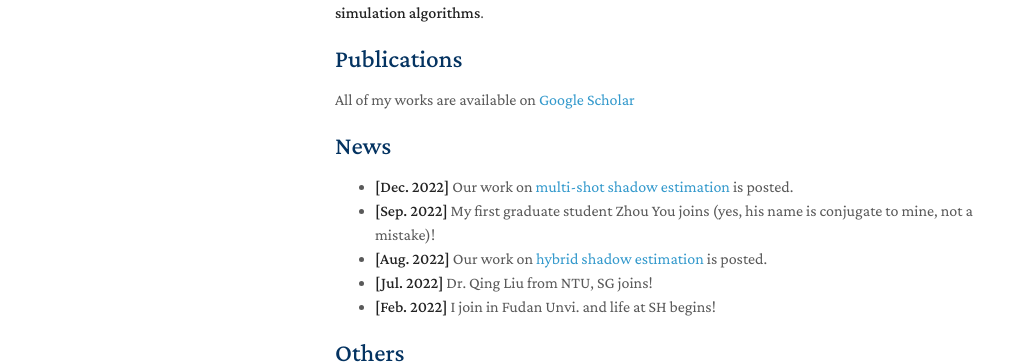
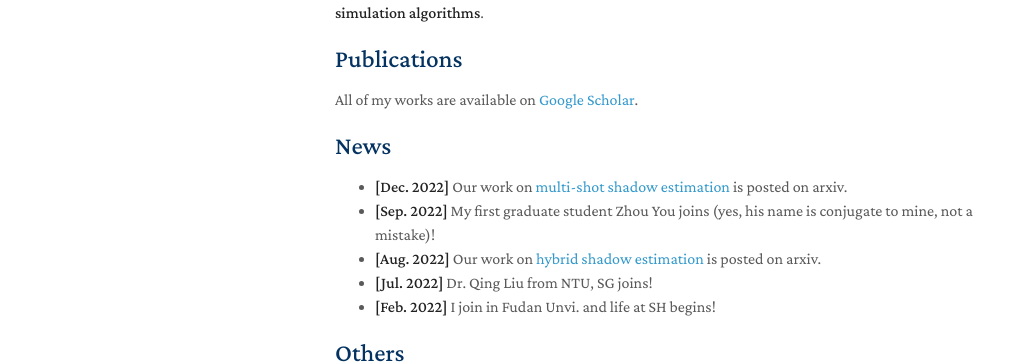
Before and after one commit to youzhoutravel/homepage1, a Jekyll site: the page built from index.md, in a window 1280 px wide and 953 px high. Shown: the part 410-774 px from the top of the window, without its empty margins (135-1144 px from the left). Built offline with Jekyll 4.4.1, drawn with Linux system fonts in a browser that asks for light colours; nearby versions of some CDN libraries; a style sheet for code colours, icons or effects is not loaded; our own code applies the rules of GitHub Pages for plain Markdown files.

Commit message:
Update index.md

```diff
--- a/index.md
+++ b/index.md
@@ -11,12 +11,12 @@ Currently my research is on the following two aspects: 1. **quantum correlations
 
 ## Publications
 
-All of my works are available on [Google Scholar](https://scholar.google.com/citations?view_op=list_works&hl=en&hl=en&user=oQ_tbtYAAAAJ&sortby=pubdate)
+All of my works are available on [Google Scholar](https://scholar.google.com/citations?view_op=list_works&hl=en&hl=en&user=oQ_tbtYAAAAJ&sortby=pubdate).
 
 ## News
-- **[Dec. 2022]** Our work on [multi-shot shadow estimation](https://arxiv.org/abs/2212.11068.pdf) is posted.
+- **[Dec. 2022]** Our work on [multi-shot shadow estimation](https://arxiv.org/abs/2212.11068.pdf) is posted on arxiv.
 - **[Sep. 2022]** My first graduate student Zhou You joins (yes, his name is conjugate to mine, not a mistake)!
-- **[Aug. 2022]** Our work on [hybrid shadow estimation](https://arxiv.org/abs/2208.08416) is posted.
+- **[Aug. 2022]** Our work on [hybrid shadow estimation](https://arxiv.org/abs/2208.08416) is posted on arxiv.
 - **[Jul. 2022]** Dr. Qing Liu from NTU, SG joins!
 - **[Feb. 2022]** I join in Fudan Unvi. and life at SH begins!
 
```
